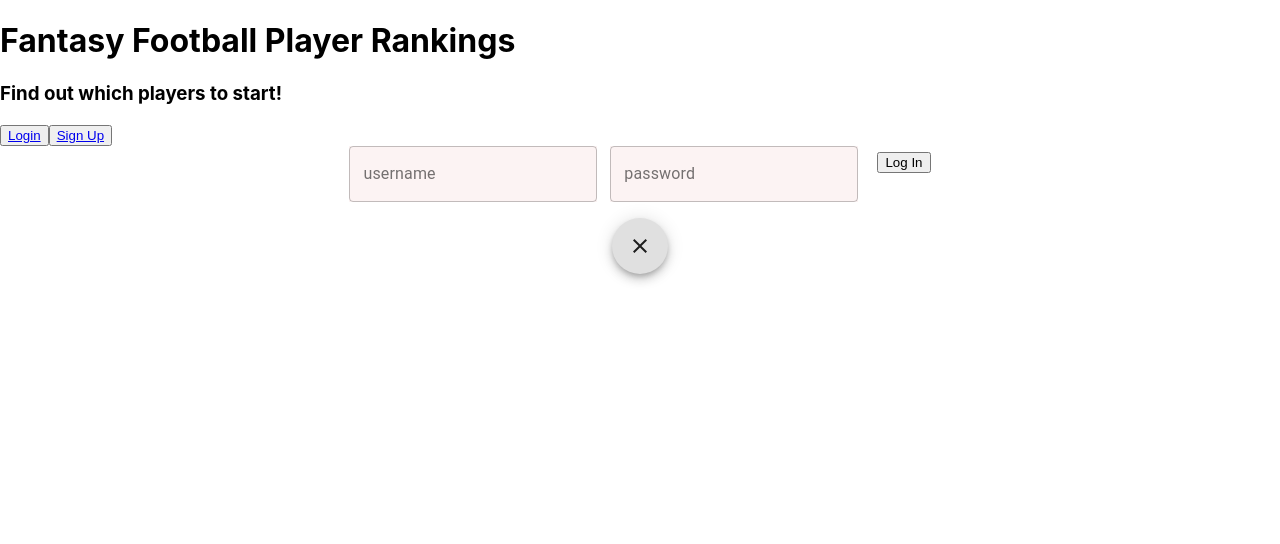
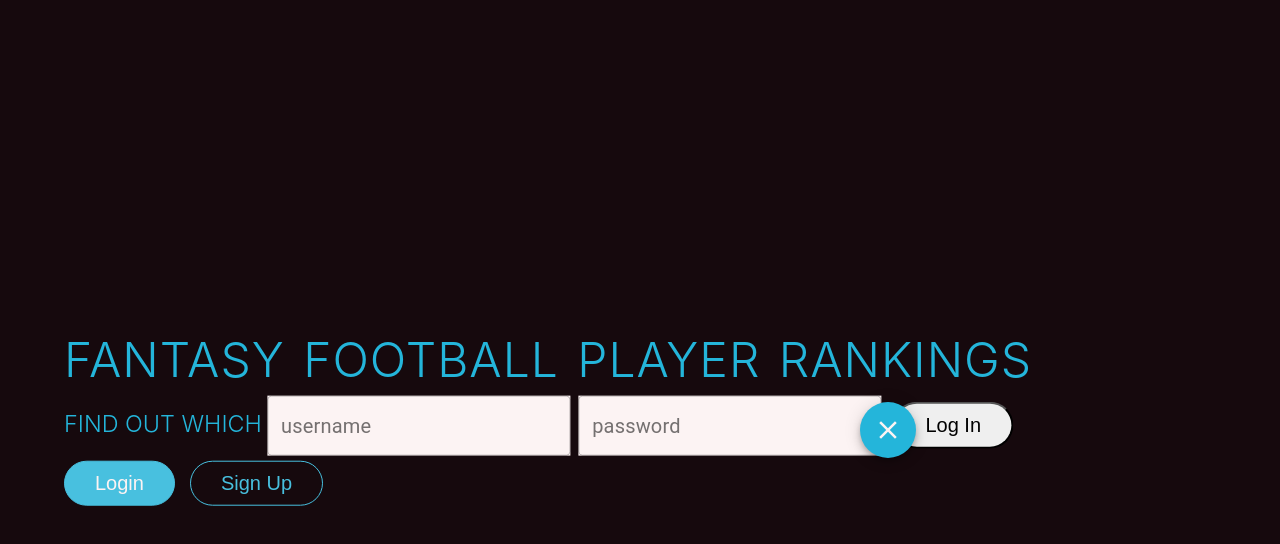
Before and after one commit to jameslenahan/fantasyfootballfrontend, a React (Create React App) app: page /login in a window 1280 px wide. Shown: the top 544 px of the page. Built offline with nearby package versions, Linux system fonts and the light colour scheme; no server answers.

Commit message:
api added

```diff
--- a/package.json
+++ b/package.json
@@ -7,6 +7,7 @@
     "@testing-library/jest-dom": "^4.2.4",
     "@testing-library/react": "^9.3.2",
     "@testing-library/user-event": "^7.1.2",
+    "espn-fantasy-football-api": "^0.15.0",
     "material-ui": "^0.20.2",
     "react": "^16.13.1",
     "react-dom": "^16.13.1",
--- a/src/App.css
+++ b/src/App.css
@@ -1,38 +1,310 @@
-.App {
+/* White color #FCF3F3 */
+/* Green color #2ecc71 */
+/* Dark Grey color #555 */
+/* Light Blue color #24b5da */
+/* Blue color #48c0df */
+/* Like pink color "#e91e63" */
+
+/*--------------------------------*/
+/*BASIC SETUP*/
+/*--------------------------------*/
+
+* {
+  margin: 0;
+  padding: 0;
+  box-sizing: border-box;
+}
+
+html,
+body{
+  background-color: #fc6b99;
+  color: #555;
+  font-weight: 300;
+  font-size: 20px;
+  text-rendering: optimizeLegibility;
+  overflow-x: hidden;
+}
+
+/*--------------------------------*/
+/*REUSABLE COMPONENETS*/
+/*--------------------------------*/
+h1,
+h2,
+h3 {
+  font-weight: 300;
+  text-transform: uppercase;
+}
+
+h1 {
+  margin-top: 3%;
+  margin-bottom: 20px;
+  color: #24b5da;
+  font-size: 240%;
+  word-spacing: 4px;
+  letter-spacing: 1px;
+}
+
+
+/*--------------------------------*/
+/*App Component - Home */
+/*--------------------------------*/
+#root {
+  background-image: linear-gradient(rgba(0, 0, 0, 0.7), rgba(0, 0, 0, 0.7));
+  background-size: cover;
+  background-position: center;
+  width: 100%;
+  height: 100vh;
+  background-attachment: fixed;
+}
+
+.MyAccount,
+.Logout,
+
+
+/* Home */
+.Home {
+  padding-left: 5%;
+  padding-right: 5%;
+}
+.Home h3 {
+  color: #24b5da;
+  margin-bottom: 2%;
+}
+
+
+/* NavBar */
+.main-nav {
+  float: right;
+  list-style:none;
+  margin-top: 55px;
+  margin-right: 25px;
+}
+
+.main-nav li {
+  display: inline-block;
+  margin-left: 40px;
+}
+
+.main-nav li a:link,
+.main-nav li a:visited {
+  padding: 8px 0;
+  color:#48c0df;
+  text-decoration: none;
+  text-transform: uppercase;
+  font-size: 90%;
+  border-bottom:2px solid transparent;
+  transition: border-bottom 0.2s;
+
+}
+
+.main-nav li a:hover,
+.main-nav li a:active {
+  border-bottom:2px solid #24b5da;
+}
+
+/* Mobile navi  */
+.mobile-nav-icon {
+  float: right;
+  margin-top: 30px;
+  margin-right: 15px;
+  cursor: pointer;
+  display: none;
+  color: #24b5da;
+}
+
+
+/* Home  */
+.Home {
+  position: absolute;
+  width: 100%;
+  top: 50%;
+  left: 50%;
+  transform: translate(-50%, -50%);
+}
+
+/* Login */
+.Login,
+.Signup {
+  background-image: linear-gradient(rgba(0, 0, 0, 0.7), rgba(0, 0, 0, 0.7));
+  background-size: cover;
+  background-position: center;
+  width: 100%;
+  height: 100vh;
+  background-attachment: fixed;
+}
+
+.Login form,
+.Signup form {
+  position: absolute;
+  top: 50%;
+  left: 50%;
+  transform: translate(-50%, -50%);
+  margin:2% auto;
+  padding: 2%;
+  background-color: transparent;
+  width: 80%;
+  height: 200px;
   text-align: center;
 }
 
-.App-logo {
-  height: 40vmin;
-  pointer-events: none;
+.Login form section,
+.Signup form section {
+  position: absolute;
+  top: 50%;
+  left: 50%;
+  transform: translate(-50%, -50%);
+  width: 80%;
 }
 
-@media (prefers-reduced-motion: no-preference) {
-  .App-logo {
-    animation: App-logo-spin infinite 20s linear;
+.Login .closeBtn,
+.Signup .closeBtn {
+  position: absolute;
+  top: 38%;
+  right: 23%;
+  color: #FCF3F3;
+  background-color: #24b5da;
+}
+
+
+/*----BUTTONS-----*/
+button {
+  background: none;
+  border: none;
+}
+
+.btn:link,
+.btn:visited,
+input.btn {
+  display: inline-block;
+  padding: 10px 30px;
+  font-weight: 300;
+  font-size: 20px;
+  text-decoration: none;
+  border-radius: 200px;
+  transition: background-color 0.2s, border 0.2s, color 0.2s;
+}
+
+.btn-full:link,
+.btn-full:visited,
+input.btn-full:link,
+input.btn-full:visited {
+  background-color: #48c0df;
+  border: 1px solid #48c0df;
+  color: #FCF3F3;
+  margin-right: 15px;
+}
+
+.btn-ghost:link,
+.btn-ghost:visited {
+  border: 1px solid #48c0df;
+  color: #48c0df;
+}
+
+.btn:hover,
+.btn:active,
+input.btn:hover,
+input.btn:active {
+  background-color: #48c0df;
+}
+
+.btn-full:hover,
+.btn-full:active
+input.btn-full:hover,
+input.btn-full:active {
+  border: 1px solid #48c0df;
+}
+
+.btn-ghost:hover,
+.btn-ghost:active {
+  border: 1px solid #48c0df;
+  color: #FCF3F3;
+}
+
+
+/*----USER (MY ACCOUNT)-----*/
+.MyAccount h1 {
+  color: #555;
+}
+
+.MyAccount h2 {
+  margin-bottom: 2%;
+}
+
+.MyAccount a:link,
+.MyAccount a:visited {
+  color: #555;
+}
+
+.MyAccount a:hover,
+.MyAccount a:active {
+  color:#48c0df;
+}
+
+/* Logout */
+.logoutInput {
+  border: none;
+  background-color: #FCF3F3;
+  color: #555;
+  font-size: 1.25rem;
+  position: absolute;
+  width: 1140px;
+  top: 50%;
+  left: 50%;
+  transform: translate(-50%, -50%);
+}
+
+.logoutInput[type=submit]:hover,
+.logoutInput[type=submit]:active {
+  border:  none;
+  outline: none;
+  text-decoration: underline;
+}
+
+/* Responsive design */
+@media only screen and (max-width: 745px) {
+  html, body { font-size: 18px; }
+  h1 { font-size: 180%; }
+  h2 { font-size: 150%}
+
+  input.btn.btn-ghost,
+  input.btn.btn-full {
+    width: 100%;
+    margin-top: 2%;
+    margin-left: 0;
+  }
+
+  .main-nav {
+    width: 100%;
+    margin: 0 auto;
+    padding-top: 40px;
+    padding-bottom: 2%;
+    text-align: center;
+    font-size: 18px;
   }
 }
 
-.App-header {
-  background-color: #282c34;
-  min-height: 100vh;
-  display: flex;
-  flex-direction: column;
-  align-items: center;
-  justify-content: center;
-  font-size: calc(10px + 2vmin);
-  color: white;
-}
+@media only screen and (max-width: 450px) {
+  h1 { font-size: 150%; }
+  h2 { font-size: 120%}
 
-.App-link {
-  color: #61dafb;
-}
+  .main-nav {
+    float: right;
+    text-align: right;
+    padding-top: 30px;
+    padding-right: 20px;
+    font-size: 16px;
+  }
+  .main-nav li {
+    display: block;
+  }
 
-@keyframes App-logo-spin {
-  from {
-    transform: rotate(0deg);
+  .main-nav li a:link,
+  .main-nav li a:visited {
+    padding: 0;
   }
-  to {
-    transform: rotate(360deg);
+
+  .MyAccount,
+  .Hands {
+    padding-top: 30%;
   }
 }
```
Also changed, not shown: src/actions/playerActions.js (added, +17 -0 lines), 2 other files (tests, documents, lock files or other folders).
